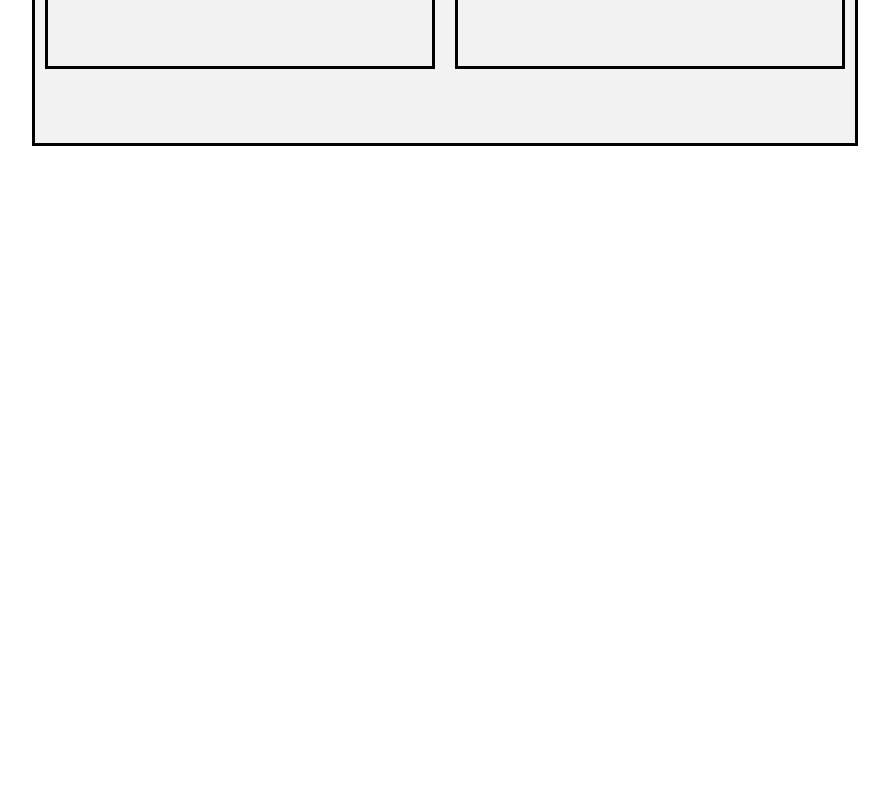
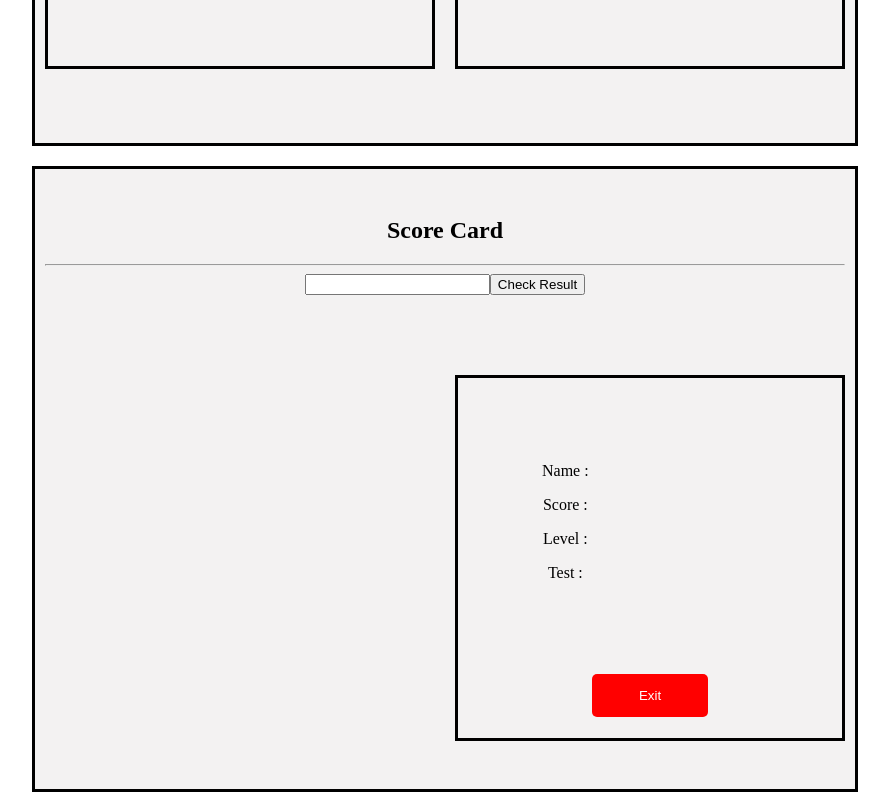
Before and after one commit to nileshpandey31/OnlineExaminationSystem, an Angular app in the folder OnlineExaminationSystem/: page / in a window 1280 px wide. Shown: the part 2438-3238 px from the top of the page, without its empty margins (195-1084 px from the left). Before the commit the page ends 2592 px from the top, so only its background shows below. Built offline with nearby package versions, Linux system fonts and the light colour scheme.

Commit message:
report card added
need to remove check result text box and button during actual implementation

```diff
--- a/OnlineExaminationSystem/src/app/Components/login/login.component.html
+++ b/OnlineExaminationSystem/src/app/Components/login/login.component.html
@@ -1,9 +1,16 @@
+<!-- <div class="container">
+    <button (click)="StudentLogin()"> Student Login</button>
+    <button (click)="AdminLogin()">Admin Login</button>
+</div> -->
+<div class="container">
+
+    <button (click)="StudentLogin()"> Student Login</button>
+    <button (click)="AdminLogin()">Admin Login</button>
+
     <div class="StudenLogin" *ngIf="Student">
-<div class="container">
         <form>
-        <h1 >Login</h1>
-        <table >
-
+            <h1>Students Login</h1>
+            <table>
                 <tr>
                     <td>Email-id:</td>
                     <td><input type="email" placeholder="Enter Email" required>
@@ -21,18 +28,15 @@
                 </tr>
                 <tr>
                     <td></td>
-            <td>Don't  have an account <a href="#Register" >Register here.</a></td>
+                    <td>Don't have an account <a href="#Register">Register here.</a></td>
                 </tr>
             </table>
         </form>
     </div>
-</div>
     <div class="AdminLogin" *ngIf="Admin">
-<div class="container" >
         <form>
-        <h1 >Login</h1>
-        <table >
-
+            <h1>Admin Login</h1>
+            <table>
                 <tr>
                     <td>Email-id:</td>
                     <td><input type="email" placeholder="Enter Email" required>
@@ -42,21 +46,12 @@
                     <td>Password:</td>
                     <td><input type="password" placeholder="Enter Password" required>
                     </td>
-                <td><a href="#">Forgot Password?</a></td>
                 </tr>
                 <tr>
                     <td></td>
                     <td><button name="Login">Login</button></td>
                 </tr>
-            <tr>
-                <td></td>
-            <td>Don't  have an account <a href="#Register" >Register here.</a></td>
-            </tr>
             </table>
         </form>
     </div>
 </div>
-<div class="container">
-<button (click)="StudentLogin()"> Student Login</button>
-<button (click)="AdminLogin()">Admin Login</button>
-</div>
--- a/OnlineExaminationSystem/src/app/Components/login/login.component.ts
+++ b/OnlineExaminationSystem/src/app/Components/login/login.component.ts
@@ -11,15 +11,18 @@ export class LoginComponent implements OnInit {
 
   ngOnInit(): void {
   }
+
   Student:boolean=false;
-   Admin:boolean=false;
+  Admin:boolean=false;
 
-   StudentLogin(){
-this.Student=true;
-   }
+  StudentLogin(){
+    this.Student = true;
+    this.Admin = false;
+  }
 
-   AdminLogin(){
-    this.Admin=true;
-       }
+  AdminLogin(){
+    this.Admin = true;
+    this.Student=false;
+  }
 
 }
--- a/OnlineExaminationSystem/src/app/Components/register-page/register-page.component.html
+++ b/OnlineExaminationSystem/src/app/Components/register-page/register-page.component.html
@@ -1,6 +1,4 @@
 <div class="container">
-
-
     <form>
         <div class="regsec">
             <br>
@@ -57,5 +55,4 @@
             </table>
         </div>
     </form>
-
 </div>
--- /dev/null
+++ b/OnlineExaminationSystem/src/app/Components/report-card/report-card.component.css
@@ -0,0 +1,61 @@
+.container {
+    border-style: solid;
+    border-color: black;
+    text-align: center;
+    display: block;
+    width: 800px;
+    height: 600px;
+    margin-top: 20px;
+    background-color: rgb(243, 242, 242);
+    margin-left: auto;
+    margin-right: auto;
+    padding: 10px;
+    ;
+}
+
+#divone {
+    margin-top: 10%;
+    width: 48%;
+    height: 60%;
+    border-style: solid;
+    float: left;
+    text-align: center;
+}
+
+
+/* #divone button {
+    position: absolute;
+    bottom: 0;
+} */
+
+#divtwo {
+    margin-top: 10%;
+    width: 48%;
+    height: 60%;
+    border-style: solid;
+    float: right;
+}
+
+#tableone {
+    margin: 75px;
+}
+
+#tableone td {
+    padding: 7px;
+}
+
+.button {
+    background-color: red;
+    color: white;
+    padding: 14px 20px;
+    margin: 8px 0;
+    border: none;
+    cursor: pointer;
+    width: 30%;
+    border-radius: 5px;
+}
+
+button:hover {
+    background-color: darkred;
+    transform: scale(1.2, 1.2);
+}
--- /dev/null
+++ b/OnlineExaminationSystem/src/app/Components/report-card/report-card.component.html
@@ -0,0 +1,53 @@
+<div class="container">
+    <br>
+    <h2 id="pone"><b>Score Card</b></h2>
+    <hr>
+    <div>
+        <input [(ngModel)]="score">
+        <button (click)="scorechange()">Check Result</button>
+    </div>
+
+    <div id="divone" *ngIf="Pass">
+        <div>
+            <br><br>
+            <p id="pone"><b>Thank You !!!!</b></p>
+            <p id="pone"><b>You have cleared the level 1</b></p>
+            <p id="pone"><b>You can proceed to level 2</b></p>
+        </div>
+        <div style="margin-top: 150px;">
+            <button class="button"> Level 2</button>
+        </div>
+    </div>
+
+    <div id="divone" *ngIf="Fail">
+        <div style="margin-top: 100px;">
+            <br><br>
+            <p id="pone"><b> Please Try Again</b></p>
+        </div>
+    </div>
+
+
+    <div id="divtwo">
+        <table id="tableone">
+            <tr>
+                <td>Name : </td>
+                <td></td>
+            </tr>
+            <tr>
+                <td>Score : </td>
+                <td></td>
+            </tr>
+            <tr>
+                <td>Level : </td>
+                <td></td>
+            </tr>
+            <tr>
+                <td>Test : </td>
+                <td></td>
+            </tr>
+        </table>
+        <button class="button">Exit</button>
+    </div>
+
+
+</div>
--- /dev/null
+++ b/OnlineExaminationSystem/src/app/Components/report-card/report-card.component.ts
@@ -0,0 +1,29 @@
+import { Component, OnInit } from '@angular/core';
+
+@Component({
+  selector: 'app-report-card',
+  templateUrl: './report-card.component.html',
+  styleUrls: ['./report-card.component.css']
+})
+export class ReportCardComponent implements OnInit {
+
+  constructor() { }
+
+  ngOnInit(): void {
+  }
+
+  score: number ;
+  Pass: boolean = false;
+  Fail: boolean = false;
+
+  scorechange() {
+    if (this.score <= 35) {
+      this.Fail = true;
+      this.Pass = false;
+    }
+    else if (this.score > 35) {
+      this.Pass = true;
+      this.Fail = false;
+    }
+  }
+}
--- a/OnlineExaminationSystem/src/app/app.component.html
+++ b/OnlineExaminationSystem/src/app/app.component.html
@@ -12,5 +12,9 @@
 </div>
 
 <div>
-  <app-reset-password></app-reset-password>
+    <app-reset-password></app-reset-password>
 </div>
+
+<div>
+    <app-report-card></app-report-card>
+</div>
```
Also changed, not shown: OnlineExaminationSystem/src/app/app.module.ts (+6 -1 lines), 1 other file (tests, documents, lock files or other folders). Lines whose indentation alone changed are shown as unchanged.
